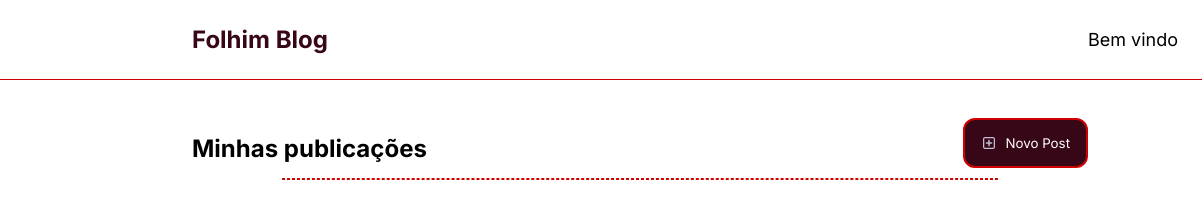
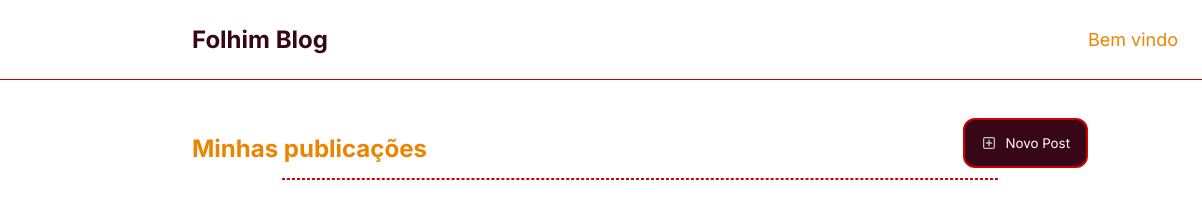
Before and after one commit to Imerso2/PROJETO_BLOG-S4, a plain HTML site: page Folhim/Pages/Blogs/Blogs.html in a window 1280 px wide. Shown: the full height of the page, 0-1202 px from the left. Drawn offline with Linux system fonts and the light colour scheme; no server answers.

Commit message:
frescura

```diff
--- a/Folhim/styles/Global.css
+++ b/Folhim/styles/Global.css
@@ -32,10 +32,9 @@
 
     --red: #6a040f; /*(#6a040f): Home: naada; Pages: nada; Blog: botao do "cancelar (visto de primeira)" */
 
-    --gray: #000000; /*(#000000): home: nada; pages: nome "bem vindo(letras)"; blog: nome "bem vindo(letras), letra do nome "minhas publicações" e palavras da caixa de criação de novo post*/
+    --gray: #eb8500; /*(#000000): home: nada; pages: nome "bem vindo(letras)"; blog: nome "bem vindo(letras), letra do nome "minhas publicações" e palavras da caixa de criação de novo post*/
     --dark-gray:#0dea66; /*(#db07074e): home: nada; pages: nada; blog: */
     --black: #000000;
-
     --white: #ffffff; /*botoes da caixa (criar postagem), botao do blog (novo post (letra)), fundo abaixo do header do blogpages, degrader e letras maiores do home*/
     --white-back: #370617; /*a caixa */
     --white-gray: #ffffff;
```
